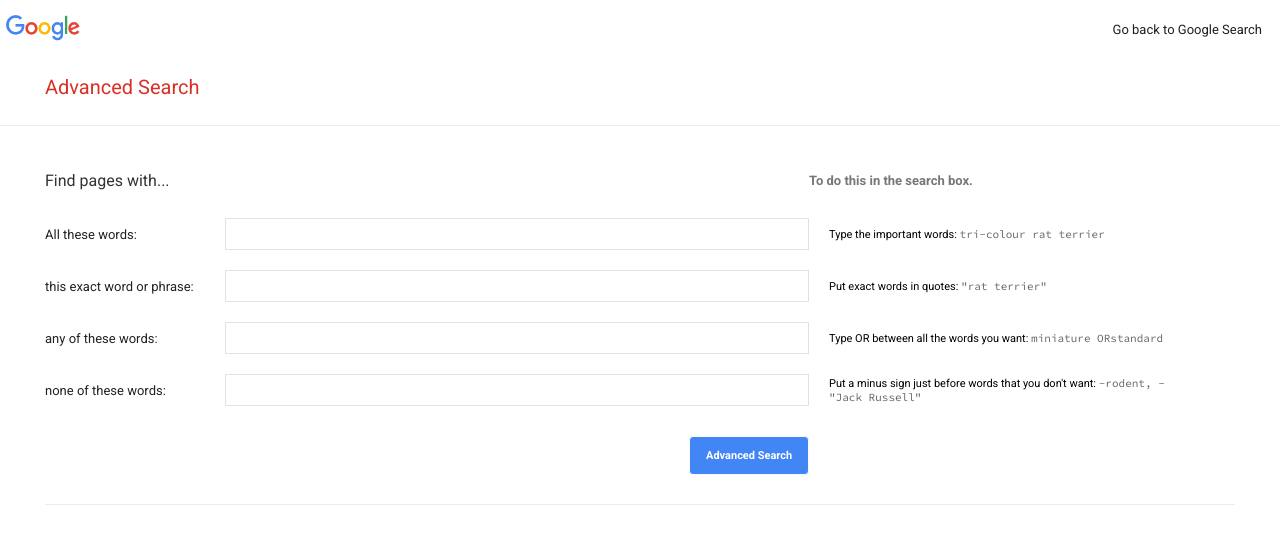
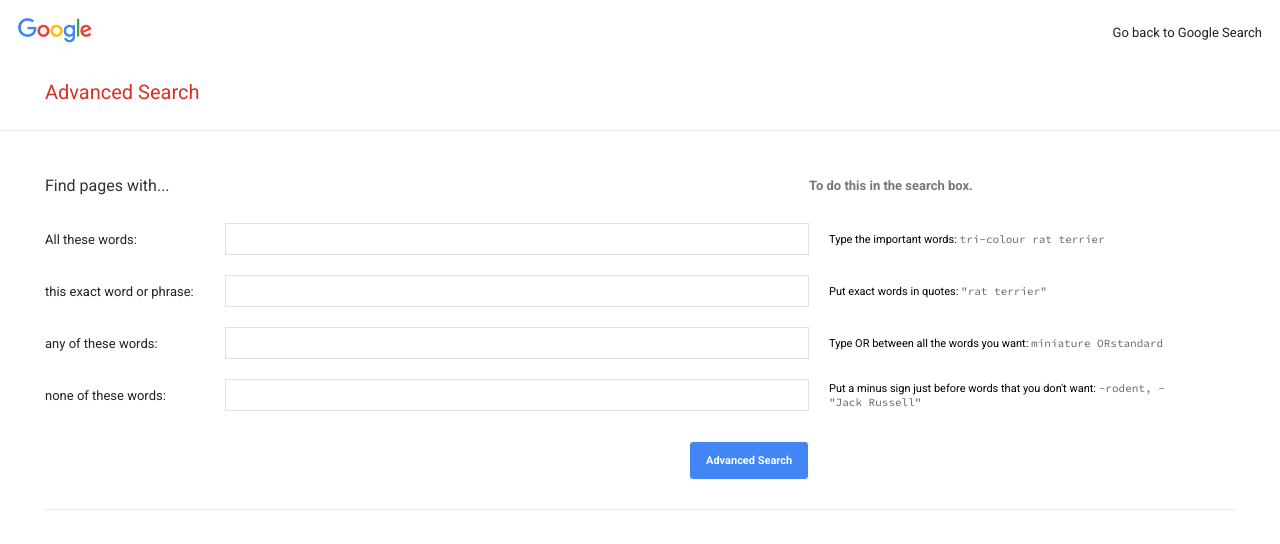
Before and after one commit to marcoscalitas/CS50w-Search, a plain HTML site: page advanced.html in a window 1280 px wide. Drawn offline with Linux system fonts and the light colour scheme.

Commit message:
refactor(Html, css): Add padding to navigation bar image

```diff
--- a/advanced.html
+++ b/advanced.html
@@ -13,7 +13,7 @@
 
 <body>
     <header>
-        <div class="c-navbar navbar--padding d-flex jutify-content-between align-item-center">
+        <div class="c-navbar d-flex jutify-content-between align-item-center">
             <!-- Image -->
             <a href="index.html" class="image image--navbar">
                 <img src="assets/img/google-logo.png" alt="Google Logo" class="image__item">
--- a/assets/css/style.css
+++ b/assets/css/style.css
@@ -18,10 +18,6 @@
 /* Header content / C or Components */
 .c-navbar {
     padding: 6px;
-}
-
-.c-navbar--padding {
-    padding: 12px 20px;
 }
 
 .c-menu {
@@ -84,7 +80,8 @@
 }
 
 .image--navbar {
-    width: 74px;
+    width: 98px;
+    padding: 12px;
 }
 
 .image__item {
```
